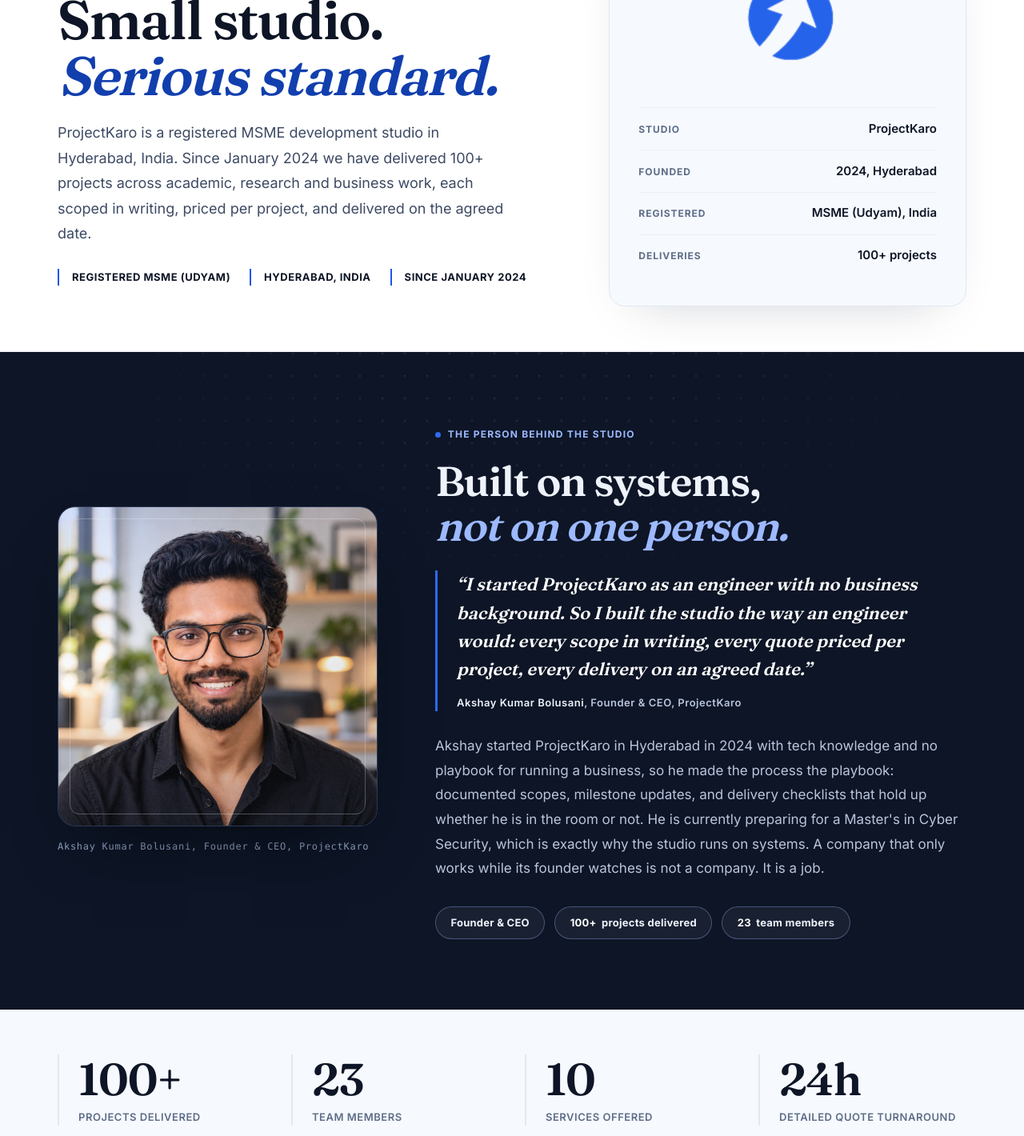
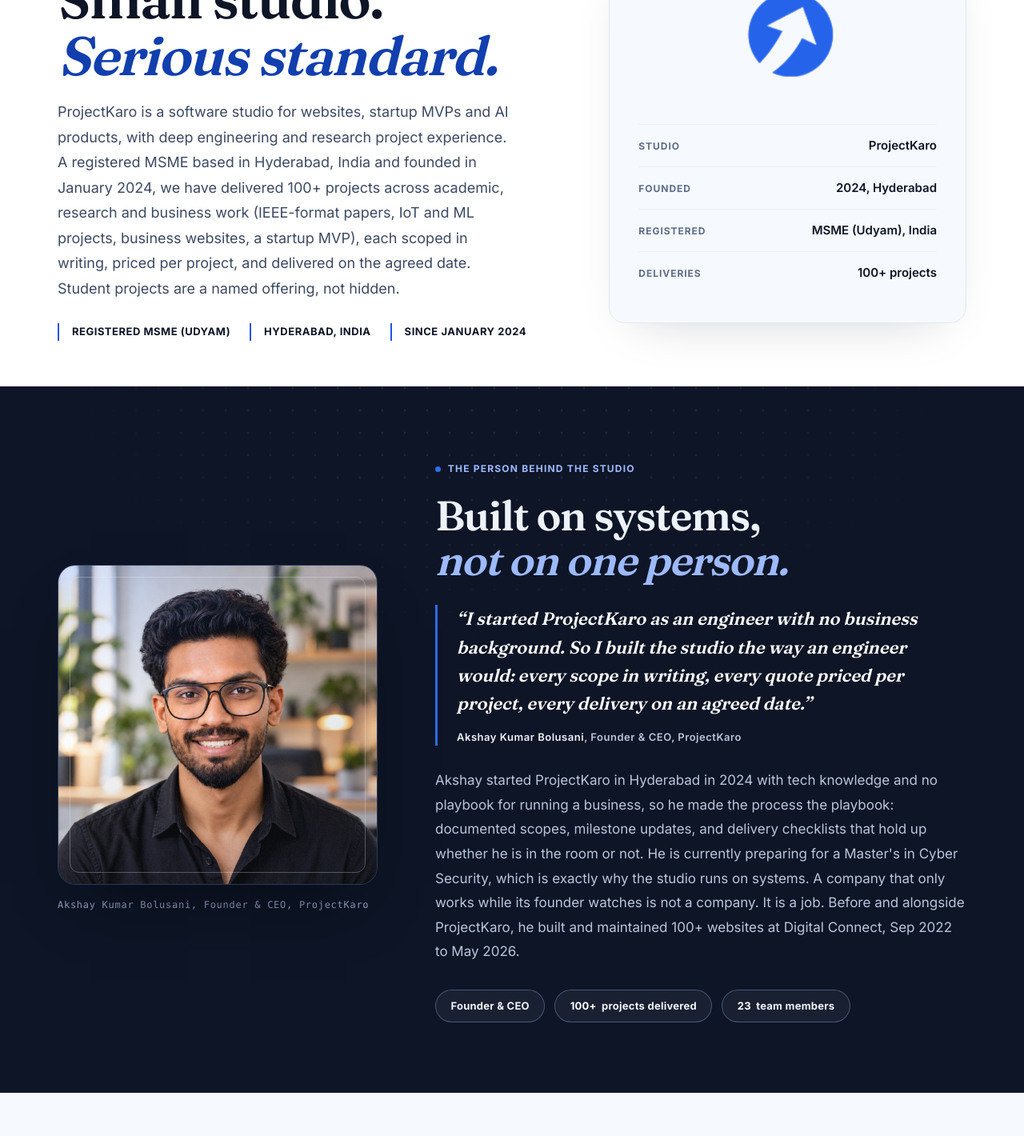
Before and after one commit to bolusaniakshaykumar/projectkaro, a Next.js app: page /about in a window 1280 px wide. Shown: the part 240-1660 px from the top of the page at 80% size. Built offline with nearby package versions, Linux system fonts and the light colour scheme.

Commit message:
Canonical facts v2 2026-10-15: new positioning, 300+ students, Digital Connect founder attribution

```diff
--- a/src/app/about/page.module.css
+++ b/src/app/about/page.module.css
@@ -375,7 +375,7 @@
 .statsList {
   list-style: none;
   display: grid;
-  grid-template-columns: repeat(4, 1fr);
+  grid-template-columns: repeat(5, 1fr);
   gap: 2rem;
   margin: 0;
   padding: 0;
--- a/src/app/about/page.tsx
+++ b/src/app/about/page.tsx
@@ -91,6 +91,7 @@
 
 const STATS = [
   { end: 100, suffix: "+", label: "Projects delivered" },
+  { end: 300, suffix: "+", label: "Engineering students mentored" },
   { end: 23, suffix: "", label: "Team members" },
   { end: 10, suffix: "", label: "Services offered" },
   { end: 24, suffix: "h", label: "Detailed quote turnaround" },
@@ -148,9 +149,12 @@
                 Small studio. <em>Serious standard.</em>
               </h1>
               <p className={styles.heroLede}>
-                ProjectKaro is a registered MSME development studio in Hyderabad, India. Since January 2024 we have
-                delivered 100+ projects across academic, research and business work, each scoped in
-                writing, priced per project, and delivered on the agreed date.
+                ProjectKaro is a software studio for websites, startup MVPs and AI products, with deep
+                engineering and research project experience. A registered MSME based in Hyderabad, India
+                and founded in January 2024, we have delivered 100+ projects across academic, research and
+                business work (IEEE-format papers, IoT and ML projects, business websites, a startup MVP),
+                each scoped in writing, priced per project, and delivered on the agreed date. Student
+                projects are a named offering, not hidden.
               </p>
               <div className={styles.heroMeta}>
                 <span>Registered MSME (Udyam)</span>
@@ -231,7 +235,8 @@
                 not. He is currently preparing for a Master&apos;s in Cyber
                 Security, which is exactly why the studio runs on systems. A
                 company that only works while its founder watches is not a
-                company. It is a job.
+                company. It is a job. Before and alongside ProjectKaro, he built
+                and maintained 100+ websites at Digital Connect, Sep 2022 to May 2026.
               </p>
               <ul className={styles.founderChips} role="list" aria-label="Founder credentials">
                 <li className={styles.chip}>Founder &amp; CEO</li>
--- a/src/app/page.tsx
+++ b/src/app/page.tsx
@@ -514,7 +514,7 @@
                 What is ProjectKaro?
               </h2>
               <p id="site-definition" className={styles.definitionText}>
-                ProjectKaro is a professional web development and student project studio in India. We help businesses, startups, freelancers, and students with websites, full-stack applications, major and minor academic projects, and research work, with a clear scope, a detailed quote within 24 hours, and on-time delivery.
+                ProjectKaro is a software studio for websites, startup MVPs and AI products, with deep engineering and research project experience. Based in Hyderabad, India, we have delivered 100+ projects across academic, research and business work. Student projects are a named offering, not hidden.
               </p>
               <div className={styles.definitionLinks}>
                 <Link href="/about">About us</Link>
--- a/src/lib/constants.ts
+++ b/src/lib/constants.ts
@@ -5,7 +5,7 @@
   alternateName: 'Project Karo',
   alternateNames: ['Project Karo', 'Project Karo India', 'project karo'] as const,
   description:
-    'ProjectKaro, also known as Project Karo, is a professional web development studio in India. We build websites, web applications, AI solutions, startup MVPs, and portfolio sites for businesses, plus technical project support for academic work, with per-project pricing and on-time delivery.',
+    'ProjectKaro is a software studio for websites, startup MVPs and AI products, with deep engineering and research project experience. Based in Hyderabad, India. 100+ projects delivered across academic, research and business work.',
   url: 'https://projectkaro.com',
   ogImage: '/og-image.png',
   locale: 'en_IN',
```
